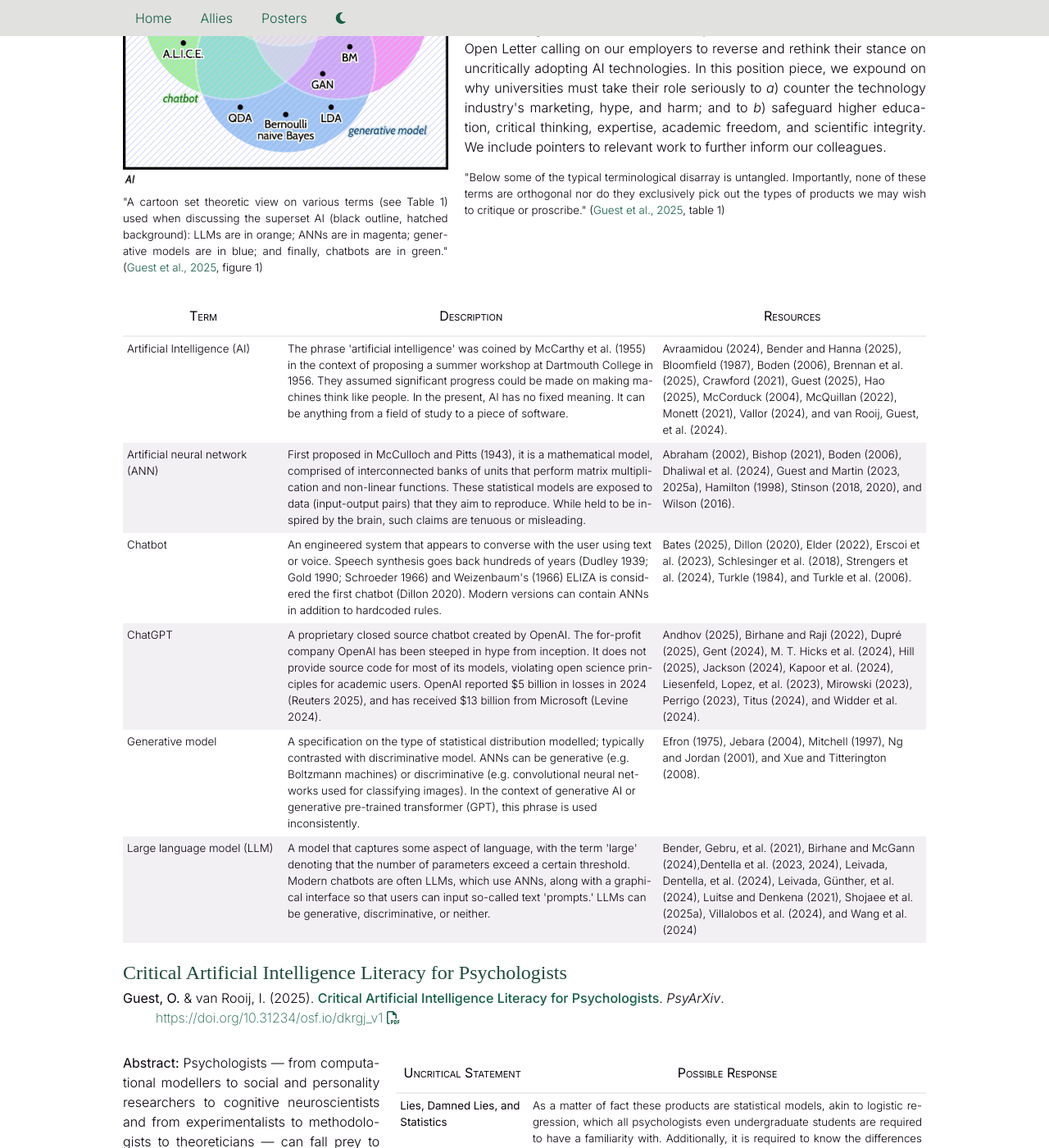
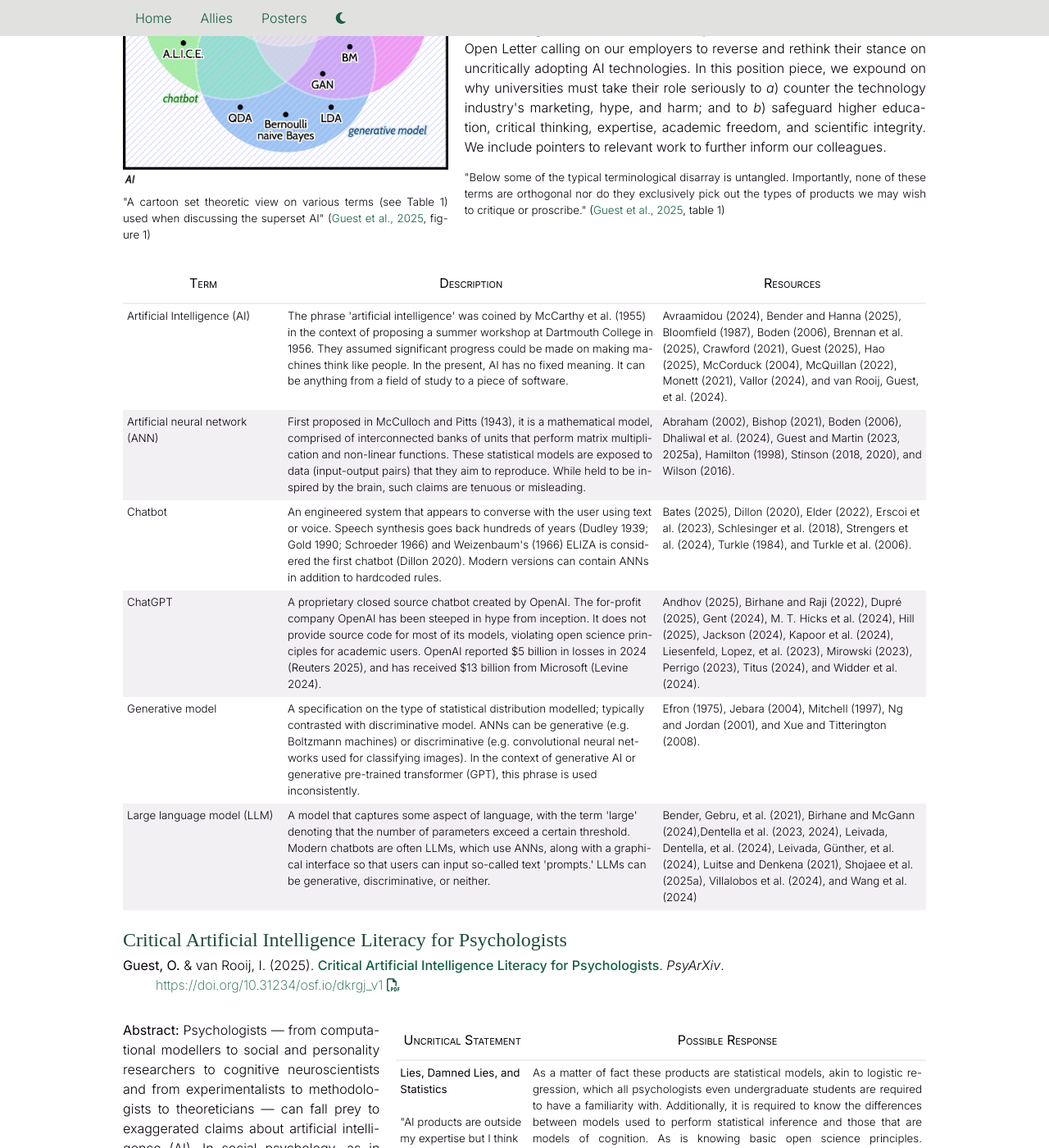
Before and after one commit to oliviaguest/oliviaguest.github.io, a Jekyll site: the page built from CAIL.html, in a window 1280 px wide and 1400 px high, scrolled down 3863 px. Shown: the whole window at 82% size. Built offline with Jekyll 4.4.1, drawn with Linux system fonts in a browser that asks for light colours; nearby versions of some CDN libraries; some web fonts are replaced; library files that are not in the unit come from our copies; a style sheet for code colours, icons or effects is not loaded.

Commit message:
figure clarity

```diff
--- a/CAIL.html
+++ b/CAIL.html
@@ -165,8 +165,8 @@
 
 
                 <div class="frame-figure is-center">
-                    <img src="{{ site.baseurl }}/images/Sets_AI.png" alt="icon" class="figure is-center">
-                    <div class="extract is-center"><p>"A cartoon set theoretic view on various terms (see Table 1) used when discussing the superset AI (black outline, hatched background): LLMs are in orange; ANNs are in magenta; generative models are in blue; and finally, chatbots are in green." (<a href="https://doi.org/10.5281/zenodo.17065099">Guest et al., 2025</a>, figure 1)</p></div>
+                    <img src="{{ site.baseurl }}/images/Sets_AI.png" alt="icon" class="figure is-center" id="sets">
+                    <div class="extract is-center"><p>"A cartoon set theoretic view on various terms (see Table 1) used when discussing the superset AI"                        (<a href="https://doi.org/10.5281/zenodo.17065099">Guest et al., 2025</a>, figure 1)</p></div>
                 </div>
 
 
--- a/css/ai.css
+++ b/css/ai.css
@@ -224,6 +224,6 @@
 }
 
 
-.dark #cails {
+.dark #cails, .dark #sets {
     filter: invert(1);
 }
```
Also changed, not shown: images/Sets_AI.png.
